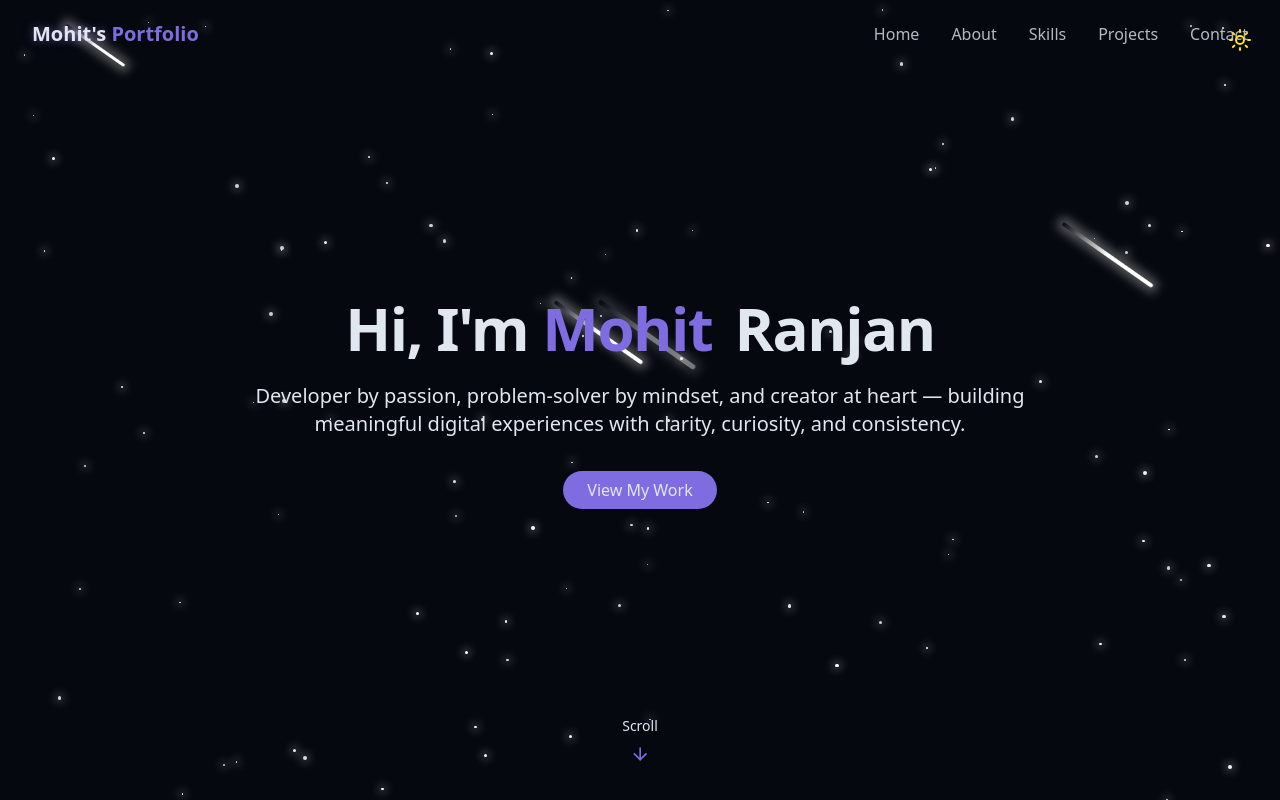
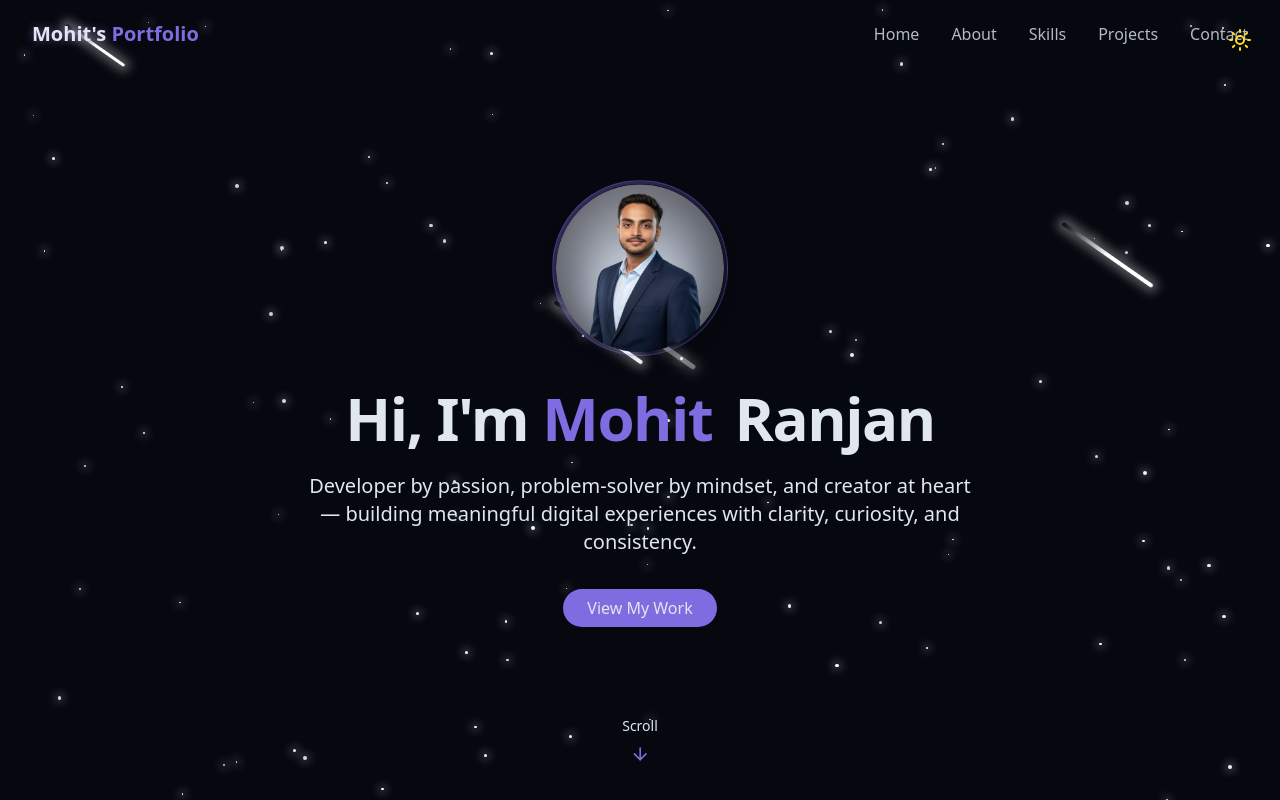
Before and after one commit to hellojarvish61/my-portfolio, a React (Vite) app: page / in a window 1280 px wide. Shown: the top 800 px of the page. Built offline with nearby package versions, Linux system fonts and the light colour scheme.

Commit message:
updated portfolio sections

```diff
--- a/src/components/HeroSection.jsx
+++ b/src/components/HeroSection.jsx
@@ -7,9 +7,24 @@ export const HeroSection = () => {
       className="relative min-h-screen flex flex-col items-center justify-center px-4"
     >
       <div className="container max-w-4xl mx-auto text-center z-10">
+
+        {/* Profile Image */}
+        <div className="flex justify-center mb-8 opacity-0 animate-fade-in">
+          <div className="relative w-36 h-36 md:w-44 md:h-44 rounded-full overflow-hidden shadow-lg border border-primary/30 bg-gradient-to-br from-primary/40 to-transparent backdrop-blur-md p-[3px] hover:scale-105 transition-transform duration-300">
+            <img
+              src="/src/assets/mohit.jpeg"
+              alt="Mohit Ranjan"
+              className="w-full h-full object-cover rounded-full"
+            />
+            {/* Glow effect */}
+            <div className="absolute inset-0 rounded-full shadow-[0_0_35px_rgba(120,90,255,0.6)] pointer-events-none"></div>
+          </div>
+        </div>
+
+        {/* Heading & Intro */}
         <div className="space-y-6">
           <h1 className="text-4xl md:text-6xl font-bold tracking-tight">
-            <span className="opacity-0 animate-fade-in"> Hi, I'm</span>
+            <span className="opacity-0 animate-fade-in">Hi, I'm</span>
             <span className="text-primary opacity-0 animate-fade-in-delay-1">
               {" "}
               Mohit
@@ -20,8 +35,10 @@ export const HeroSection = () => {
             </span>
           </h1>
 
-          <p className="text-lg md:text-xl text-muted-foreground max-2-2xl mx-auto opacity-0 animate-fade-in-delay-3">
-Developer by passion, problem-solver by mindset, and creator at heart — building meaningful digital experiences with clarity, curiosity, and consistency. </p>
+          <p className="text-lg md:text-xl text-muted-foreground max-w-2xl mx-auto opacity-0 animate-fade-in-delay-3">
+            Developer by passion, problem-solver by mindset, and creator at heart —
+            building meaningful digital experiences with clarity, curiosity, and consistency.
+          </p>
 
           <div className="pt-4 opacity-0 animate-fade-in-delay-4">
             <a href="#projects" className="cosmic-button">
@@ -31,8 +48,9 @@ Developer by passion, problem-solver by mindset, and creator at heart — buildi
         </div>
       </div>
 
+      {/* Scroll Indicator */}
       <div className="absolute bottom-8 left-1/2 transform -translate-x-1/2 flex flex-col items-center animate-bounce">
-        <span className="text-sm text-muted-foreground mb-2"> Scroll </span>
+        <span className="text-sm text-muted-foreground mb-2">Scroll</span>
         <ArrowDown className="h-5 w-5 text-primary" />
       </div>
     </section>
```
Also changed, not shown: src/assets/mohit.jpeg (added).
